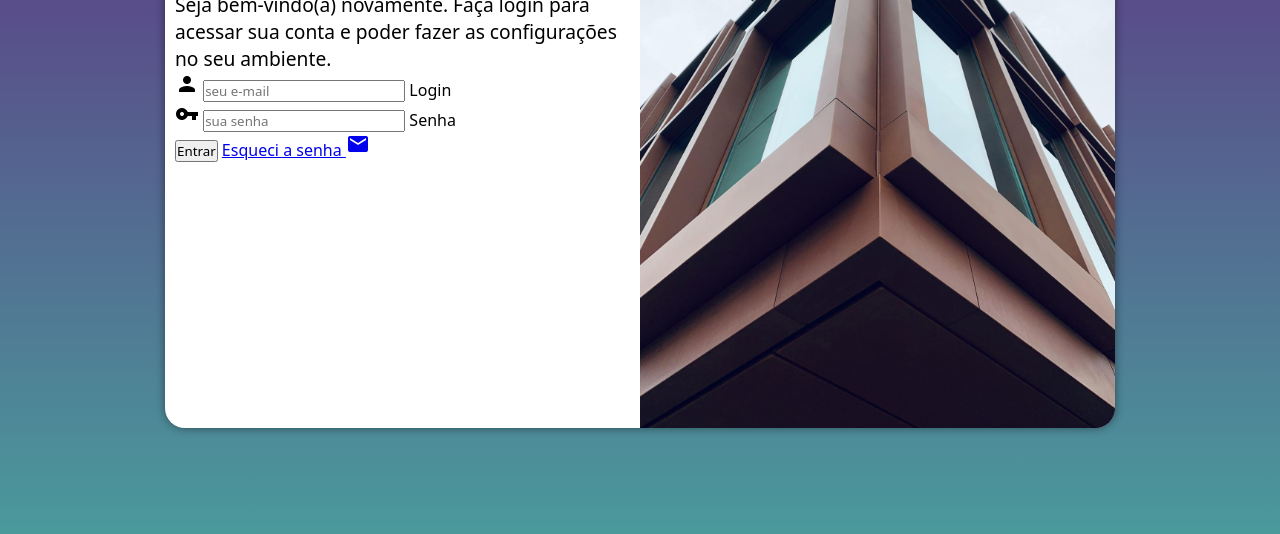
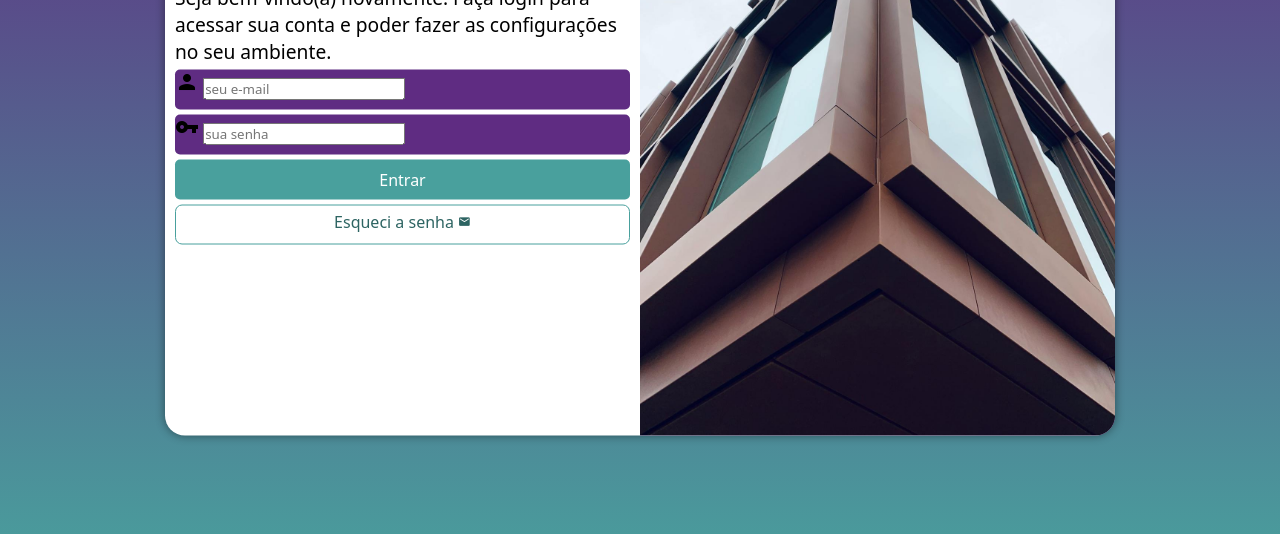
Before and after one commit to alanvieira97/projeto-login, a plain HTML site: page index.html in a window 1280 px wide. Shown: the part 222-756 px from the top of the page. Drawn offline with Linux system fonts and the light colour scheme.

Commit message:
formatação do formulário

```diff
--- a/estilos/style.css
+++ b/estilos/style.css
@@ -34,11 +34,11 @@ section#login {
 
     background-color: white;
     width: 250px;
-    height: 500px;
+    height: 515px;
     border-radius: 20px;
     box-shadow: 0px 0px 10px rgba(0, 0, 0, 0.450);
 
-    transition: width .3s, heigth .3s;
+    transition: width .3s, height .3s;
     transition-timing-function: ease;
 }
 
@@ -63,3 +63,56 @@ div#formulario > h1 {
 div#formulario > p {
     font-size: 0.8em;
 }
+
+form > div.campo {
+    background-color: #5f2c82;
+    display: block;
+    width: 100%;
+    height: 40px;
+    border-radius: 5px;
+    margin: 5px 0px;
+}
+
+div.campo > label {
+    display: none;
+
+}
+
+form > input[type=submit] {
+    display: block;
+    font-size: 1em;
+    width: 100%;
+    height: 40px;
+    background-color: #49a09d;
+    color: white;
+    border: none;
+    border-radius: 5px;
+    cursor: pointer;
+}
+
+form > input[type=submit]:hover {
+    background-color: #2d6462;
+}
+
+form > a.botao {
+    display: block;
+    text-align: center;
+    font-size: 1em;
+    width: 100%;
+    height: 40px;
+    padding-top: 5px;
+    margin-top: 5px;
+    background-color: white;
+    color: #2d6462;
+    border: 1px solid #49a09d;
+    border-radius: 7px;
+    text-decoration: none;
+}
+
+form > a.botao:hover {
+    background-color: #6cd3cf;
+}
+
+form > a.botao > i {
+    font-size: 0.8em;
+}
--- a/index.html
+++ b/index.html
@@ -29,7 +29,7 @@
                         <label for="isenha">Senha</label>
                     </div>
                     <input type="submit" value="Entrar">
-                    <a href="esqueci.html">
+                    <a href="esqueci.html" class="botao">
                         Esqueci a senha <i class="material-icons">mail</i>
                     </a>
                 </form>
```
